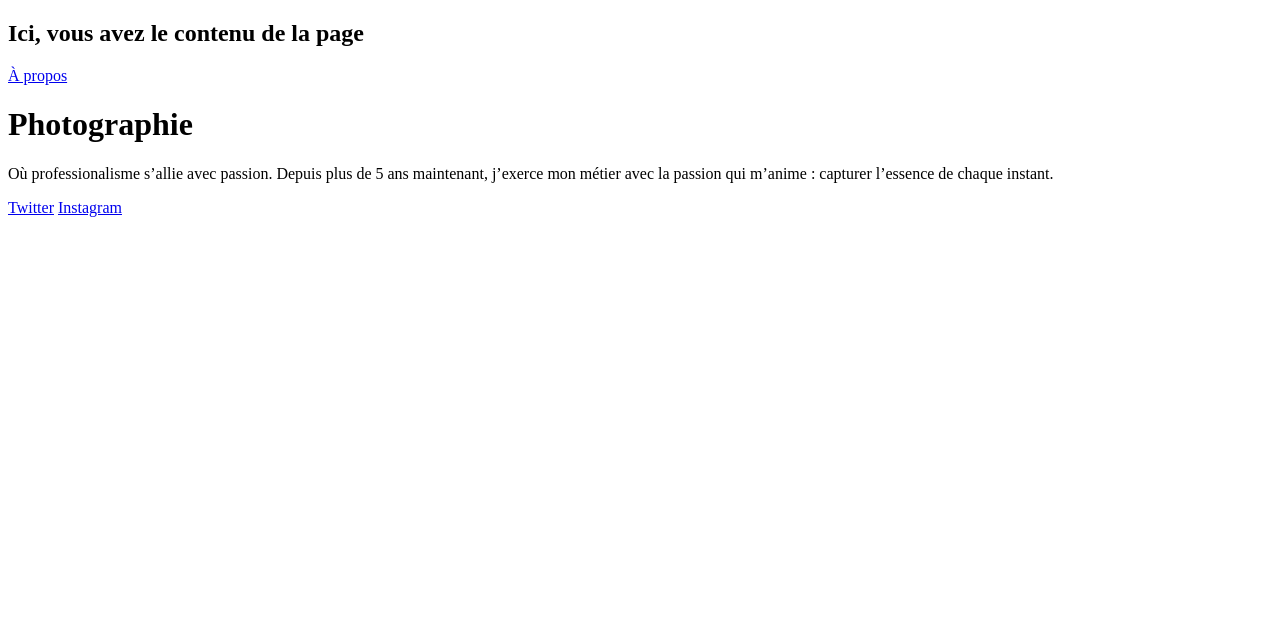
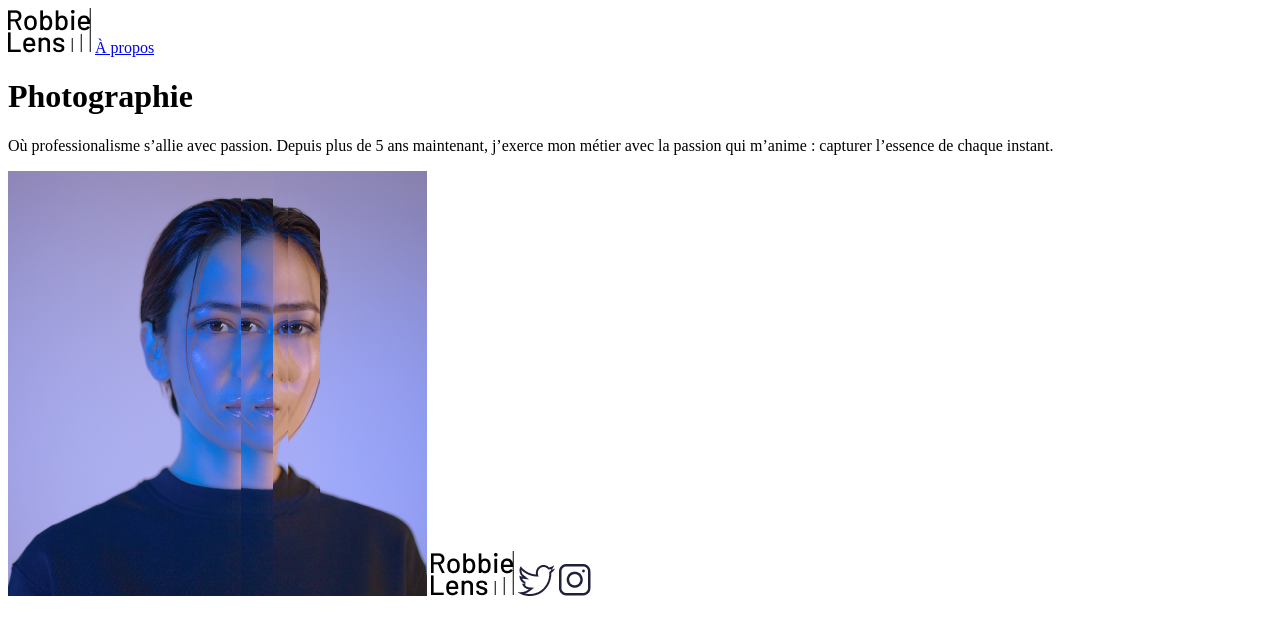
Before and after one commit to JingFERMENT/robbieLensPhotographie, a plain HTML site: page index.html in a window 1280 px wide. Drawn offline with Linux system fonts and the light colour scheme.

Commit message:
add some images

```diff
--- a/index.html
+++ b/index.html
@@ -1,13 +1,15 @@
 <!DOCTYPE html>
 <html lang="fr">
+
 <head>
   <meta charset="UTF-8" />
   <meta name="viewport" content="width=device-width, initial-scale=1.0" />
   <title>Accueil – Robbie Lens Photographie</title>
-    <link rel="stylesheet" href="banner.css">
+  <link rel="stylesheet" href="banner.css" />
 </head>
+
 <body>
-    <h2>Ici, vous avez le contenu de la page</h2>
+  <img src="images/logo.png" alt="Logo Robbie Lens" />
   <a href="dossier-demo/a-propos.html">À propos</a>
   <h1>Photographie</h1>
   <p>
@@ -15,7 +17,12 @@
     j’exerce mon métier avec la passion qui m’anime : capturer l’essence de
     chaque instant.
   </p>
-    <a target="_blank" href="https://twitter.com">Twitter</a>
-    <a target="_blank" href="https://www.instagram.com/">Instagram</a>
+  <img src="../images/robbie-lens.png" alt="Portrait avec effet de Robbie Lens" />
+  <img src="images/logo.png" alt="Logo Robbie Lens" />
+  <a target="_blank" href="https://twitter.com"><img src="images/twitter.png" alt="Logo Twitter"
+      title="Compte Twitter" /></a>
+  <a target="_blank" href="https://www.instagram.com/"><img src="images/instagram.png" alt="Logo Instagram"
+      title="Compte Instagram" /></a>
 </body>
+
 </html>
```
Also changed, not shown: dossier-demo/a-propos.html (+4 -0 lines), images/instagram.png (added), images/logo.png (added), images/robbie-lens.png (added), images/twitter.png (added). Lines whose indentation alone changed are shown as unchanged.
